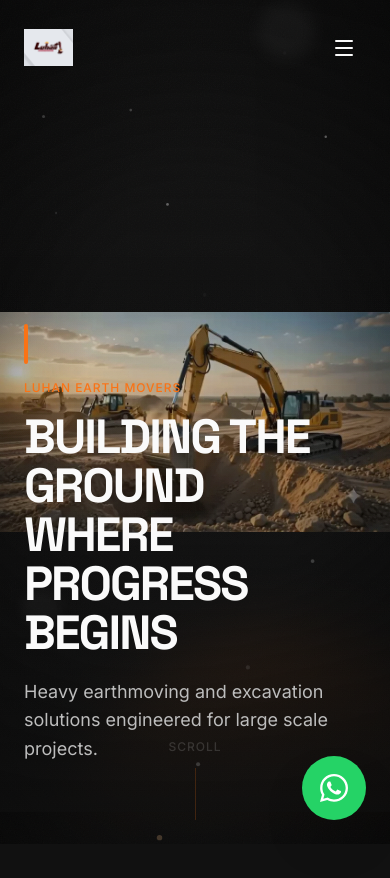
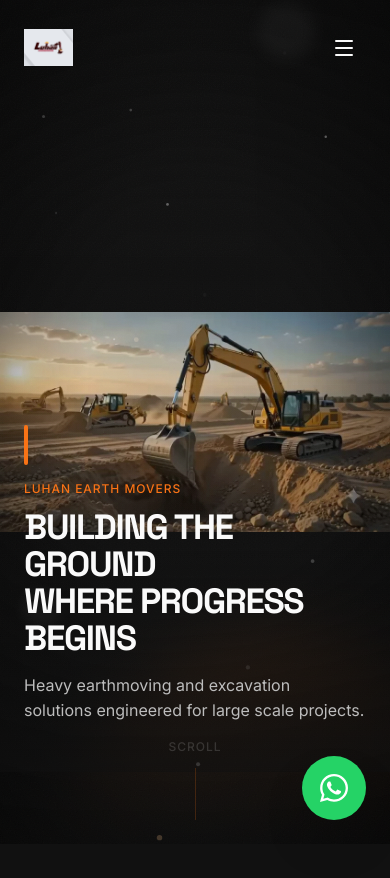
Before and after one commit to Ankush25-anku/luhanearthmovers, a Next.js app: page / in a window 390 px wide. Shown: the top 878 px of the page. Built offline with nearby package versions, Linux system fonts and the light colour scheme.

Commit message:
updated services

```diff
--- a/src/sections/Hero/HeroContent.jsx
+++ b/src/sections/Hero/HeroContent.jsx
@@ -142,7 +142,11 @@
 
   return (
     <div ref={rootRef} className="pointer-events-none absolute inset-0 z-30">
-      <div className="absolute inset-x-0 bottom-0 px-6 pb-20 pt-24 md:px-10 md:pb-24 lg:px-14 lg:pb-28">
+      {/* Mobile: content's bottom edge sits 120px above the viewport edge
+          (explicit pb-[120px], not the design-system spacing scale) —
+          tighter top padding too, since "hide unnecessary spacing" only
+          applies below md: tablet/desktop padding is unchanged. */}
+      <div className="absolute inset-x-0 bottom-0 px-6 pb-[120px] pt-10 md:px-10 md:pb-24 md:pt-24 lg:px-14 lg:pb-28">
         <div className="relative mx-auto w-full max-w-[var(--max-w-page)]">
           {/* Soft scrim sized to the text block only — no full-height/solid
               background, the bulldozer stays visible around and behind it. */}
@@ -167,7 +171,7 @@
           {/* All 3 chapters share one grid cell (row-start-1/col-start-1) so
               the block is always sized to whichever is tallest and bottom-
               aligned within it — GSAP crossfades which one is visible. */}
-          <div className="mt-4 grid">
+          <div className="mt-3 grid md:mt-4">
             {CHAPTERS.map((chapter, index) => (
               <div
                 key={index}
@@ -181,7 +185,22 @@
                   .filter(Boolean)
                   .join(" ")}
               >
-                <h1 className="font-heading font-bold uppercase leading-[1.02] tracking-[-0.04em] text-text text-[clamp(3rem,7vw,7rem)]">
+                <h1
+                  className={[
+                    "font-heading font-bold uppercase tracking-[-0.04em] text-text",
+                    // Font size: distinct clamp() per tier, not one formula
+                    // scaled continuously — mobile/tablet/desktop each need
+                    // their own ceiling so the heading never overpowers the
+                    // frame (desktop) or overflows it (mobile).
+                    "text-[clamp(2rem,9vw,3rem)] md:text-[clamp(2.8rem,6vw,4rem)] lg:text-[clamp(3.5rem,5vw,5.5rem)]",
+                    // Max-width caps how far the heading can stretch at
+                    // each tier, so it reads as a column of text beside the
+                    // machine rather than a banner across the whole scene.
+                    "max-w-[330px] md:max-w-[650px] lg:max-w-[900px]",
+                    // Line-height tightens as the type gets larger.
+                    "leading-[1.05] md:leading-[1.0] lg:leading-[0.95]",
+                  ].join(" ")}
+                >
                   {chapter.heading.map((line, lineIndex) => (
                     <span key={lineIndex} className="block">
                       {line}
@@ -189,7 +208,7 @@
                   ))}
                 </h1>
 
-                <div className="text-body-lg mt-5 max-w-[var(--max-w-prose)] text-text-muted">
+                <div className="text-body mt-4 max-w-[var(--max-w-prose)] text-text-muted md:mt-5 md:text-body-lg">
                   {chapter.description.map((line, lineIndex) => (
                     <span key={lineIndex} className="block">
                       {line}
```
